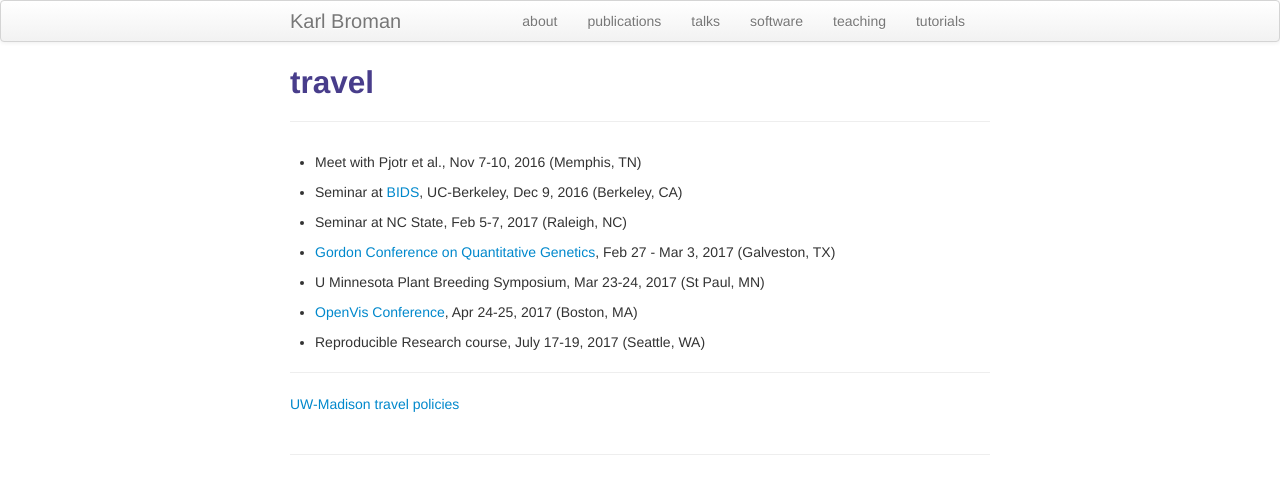
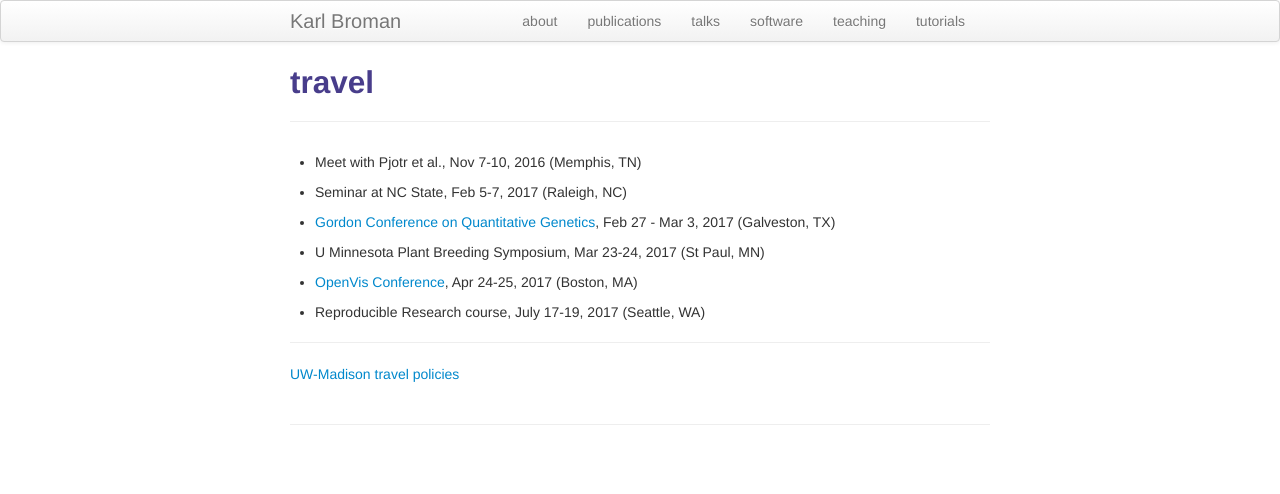
Before and after one commit to kbroman/kbroman.github.io, a Jekyll site: the page built from pages/travel.md, in a window 1280 px wide. Shown: the top 494 px of the page. Built offline with Jekyll 4.4.1, drawn with Linux system fonts in a browser that asks for light colours.

Commit message:
Remove 2016-12 Berkeley trip from travel page

```diff
--- a/pages/travel.md
+++ b/pages/travel.md
@@ -264,7 +264,9 @@ title: travel
 
 - Meet with Pjotr et al., Nov 7-10, 2016 (Memphis, TN)
 
-- Seminar at [BIDS](https://bids.berkeley.edu/), UC-Berkeley, Dec 9, 2016 (Berkeley, CA)
+<!-- Not sure when this will be:
+- Seminar at [BIDS](https://bids.berkeley.edu/), UC-Berkeley (Berkeley, CA)
+-->
 
 - Seminar at NC State, Feb 5-7, 2017 (Raleigh, NC)
 
```
